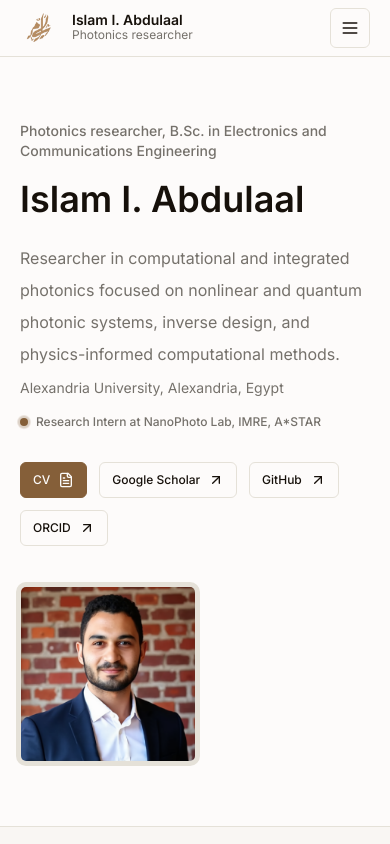
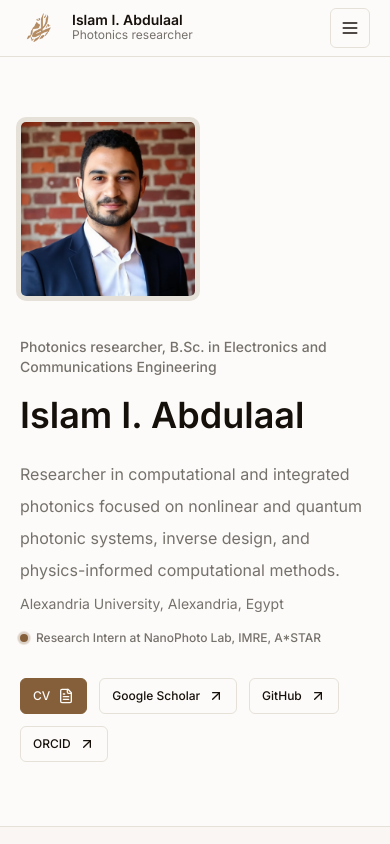
Before and after one commit to iabdul-aal/iabdul-aal.github.io, a Next.js app: page / in a window 390 px wide. Shown: the top 844 px of the page. Built offline with nearby package versions, Linux system fonts and the light colour scheme.

Commit message:
design: fix responsive layout order and wrapping issues on small screen sizes

```diff
--- a/app/materials/page.tsx
+++ b/app/materials/page.tsx
@@ -76,11 +76,11 @@ export default async function MaterialsPage() {
                 {assets.length > 0 ? (
                   <ul className="mt-5 divide-y divide-border border-t border-border">
                     {assets.map((asset) => (
-                      <li key={asset.fileName} className="flex items-center justify-between py-3 text-sm">
-                        <span className="truncate font-medium text-foreground max-w-[70%]" title={asset.displayName}>
+                      <li key={asset.fileName} className="flex flex-wrap items-center justify-between gap-3 py-3 text-sm">
+                        <span className="truncate font-medium text-foreground max-w-full sm:max-w-[70%]" title={asset.displayName}>
                           {asset.displayName}
                         </span>
-                        <div className="flex items-center gap-3 text-xs text-muted-foreground">
+                        <div className="flex items-center gap-3 text-xs text-muted-foreground ml-auto">
                           <span>{asset.extension} • {asset.sizeLabel}</span>
                           <a
                             href={asset.href}
--- a/app/page.tsx
+++ b/app/page.tsx
@@ -73,7 +73,7 @@ export default async function Home() {
       <script type="application/ld+json" dangerouslySetInnerHTML={{ __html: JSON.stringify(jsonLd) }} />
 
       <section className="mx-auto grid max-w-6xl gap-10 px-5 py-16 sm:px-6 md:grid-cols-[minmax(0,1fr)_13rem] md:items-start md:py-24 lg:px-8">
-        <div className="max-w-2xl">
+        <div className="max-w-2xl order-2 md:order-1">
           <p className="text-sm font-medium text-muted-foreground">{identity.shortTitle}</p>
           <h1 className="mt-4 text-4xl font-semibold leading-tight text-balance text-foreground md:text-5xl">
             {identity.name}
@@ -114,7 +114,7 @@ export default async function Home() {
           </div>
         </div>
 
-        <div className="w-44 overflow-hidden rounded-md border border-border bg-surface ring-4 ring-border md:justify-self-end">
+        <div className="w-44 overflow-hidden rounded-md border border-border bg-surface ring-4 ring-border md:justify-self-end order-1 md:order-2">
           <Image
             src="/personal-pic.png"
             alt="Portrait of Islam I. Abdulaal"
@@ -143,7 +143,7 @@ export default async function Home() {
               Connecting device physics to computational workflows that remain interpretable and reproducible across three main focus areas.
             </p>
 
-            <div className="overflow-hidden rounded-md border border-border bg-card max-w-xl">
+            <div className="overflow-hidden rounded-md border border-border bg-card w-full max-w-xl">
               <Image
                 src="/images/homepage-toc.png"
                 alt="Research profile graphical abstract"
--- a/app/research/page.tsx
+++ b/app/research/page.tsx
@@ -80,7 +80,7 @@ export default async function ResearchPage() {
                   <div className="space-y-4">
                     <h2 className="text-xl font-semibold text-foreground">{theme.title}</h2>
                     {theme.image && (
-                      <div className="overflow-hidden rounded-md border border-border bg-card max-w-sm">
+                      <div className="overflow-hidden rounded-md border border-border bg-card w-full max-w-sm">
                         <Image
                           src={theme.image}
                           alt={`TOC figure for ${theme.title}`}
```
